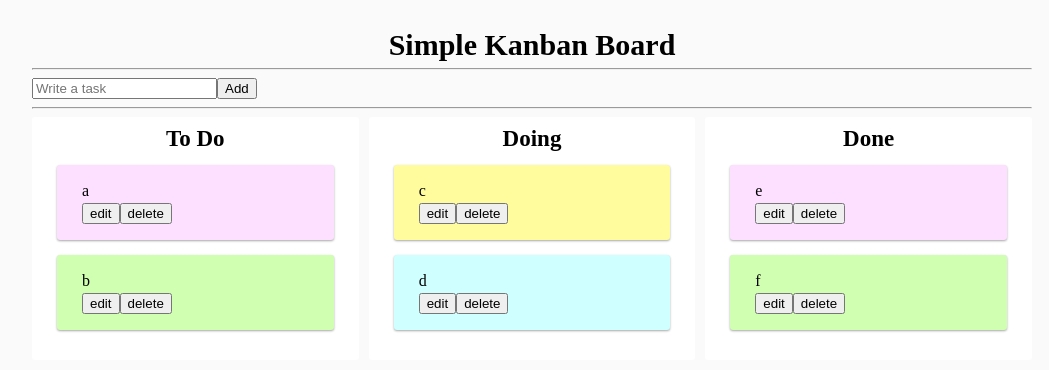
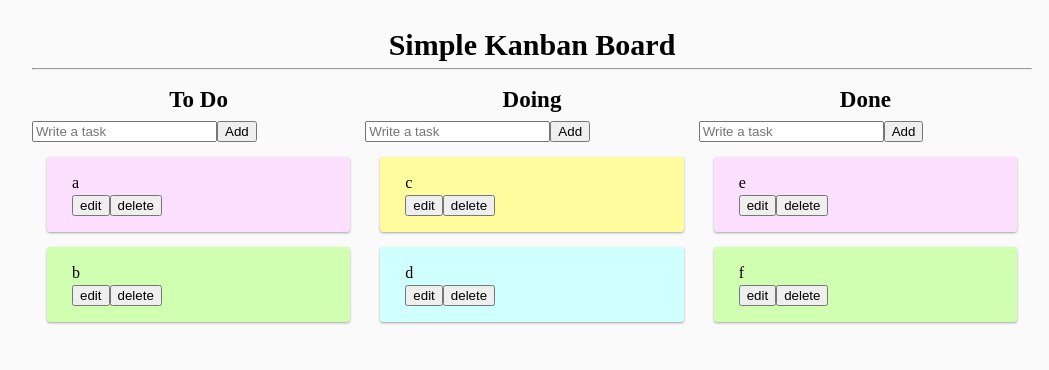
Before and after one commit to nujeyh/simple-kanban-board, a React (Create React App) app: page / in a window 1280 px wide. Shown: the top 370 px of the page, without its empty margins (108-1157 px from the left). Built offline with nearby package versions, Linux system fonts and the light colour scheme; a web font is replaced by a local one.

Commit message:
✨ Move input to boards

```diff
--- a/src/components/Board.tsx
+++ b/src/components/Board.tsx
@@ -2,6 +2,7 @@ import React from "react";
 import { Droppable } from "react-beautiful-dnd";
 import styled from "styled-components";
 import { IToDo } from "../recoilAtom";
+import CreateToDo from "./CreateToDo";
 import ToDoCard from "./ToDoCard";
 interface IBoardProps {
   boardArr: { id: number; text: string }[];
@@ -12,6 +13,7 @@ const Board = ({ boardArr, boardId }: IBoardProps) => {
   return (
     <Wrapper>
       <Title>{boardId}</Title>
+      <CreateToDo boardId={boardId} />
       <Droppable droppableId={boardId}>
         {(provide, snapshot) => (
           <DroppableArea
@@ -38,9 +40,8 @@ const Board = ({ boardArr, boardId }: IBoardProps) => {
 };
 
 const Wrapper = styled.div`
-  background-color: ${(props) => props.theme.colors.board};
   border-radius: ${(props) => props.theme.borderRadius};
-  padding: 10px 10px 15px 10px;
+  /* padding: 10px 10px 15px 10px; */
   display: flex;
   flex-direction: column;
   height: fit-content;
@@ -50,13 +51,13 @@ const Title = styled.h2`
   font-size: 23px;
   font-weight: 700;
   text-align: center;
+  padding: 10px;
 `;
 const DroppableArea = styled.ul<{ isDraggingOver: boolean }>`
   padding-bottom: 15px;
-  border-radius: 5px;
   flex-grow: 1;
   transition: background-color 0.2s ease-in-out;
-  background-color: ${(props) => props.isDraggingOver && "#ebfdec"};
+  background-color: ${(props) => props.isDraggingOver && "#d8fcd9"};
 `;
 
 export default Board;
--- a/src/components/CreateToDo.tsx
+++ b/src/components/CreateToDo.tsx
@@ -1,12 +1,16 @@
 import React from "react";
-import { useRecoilValue, useSetRecoilState } from "recoil";
-import { boardState, categoryState } from "../recoilAtom";
+import { useSetRecoilState } from "recoil";
+import { boardState } from "../recoilAtom";
 
-const CreateToDo = () => {
+interface ICreateProps {
+  boardId: string;
+}
+
+const CreateToDo = ({ boardId }: ICreateProps) => {
   const setBoard = useSetRecoilState(boardState);
-
   const onSubmitToDo = (event: React.FormEvent<HTMLFormElement>) => {
     event.preventDefault();
+    if (event.currentTarget.toDoInput.value === "") return;
 
     setBoard((currBoardState) => {
       const newBoard = [
@@ -14,12 +18,12 @@ const CreateToDo = () => {
           id: Date.now(),
           text: event.currentTarget.toDoInput.value,
         },
-        ...currBoardState["To Do"],
+        ...currBoardState[boardId],
       ];
       // localStorage.setItem("toDo", JSON.stringify(newToDo));
       return {
         ...currBoardState,
-        "To Do": newBoard,
+        [boardId]: newBoard,
       };
     });
     event.currentTarget.toDoInput.value = "";
--- a/src/components/ToDoList.tsx
+++ b/src/components/ToDoList.tsx
@@ -47,8 +47,6 @@ const ToDoList = () => {
     <Wrapper>
       <Title>Simple Kanban Board</Title>
       <hr />
-      <CreateToDo />
-      <hr />
       <DragDropContext onDragEnd={onDragEnd}>
         <BoardWrapper>
           {Object.keys(boardArr).map((boardId) => {
@@ -77,7 +75,7 @@ const Title = styled.h1`
 const BoardWrapper = styled.div`
   display: grid;
   grid-template-columns: repeat(auto-fill, minmax(300px, 1fr));
-  gap: 10px;
+  /* gap: 10px; */
 `;
 
 export default ToDoList;
```
